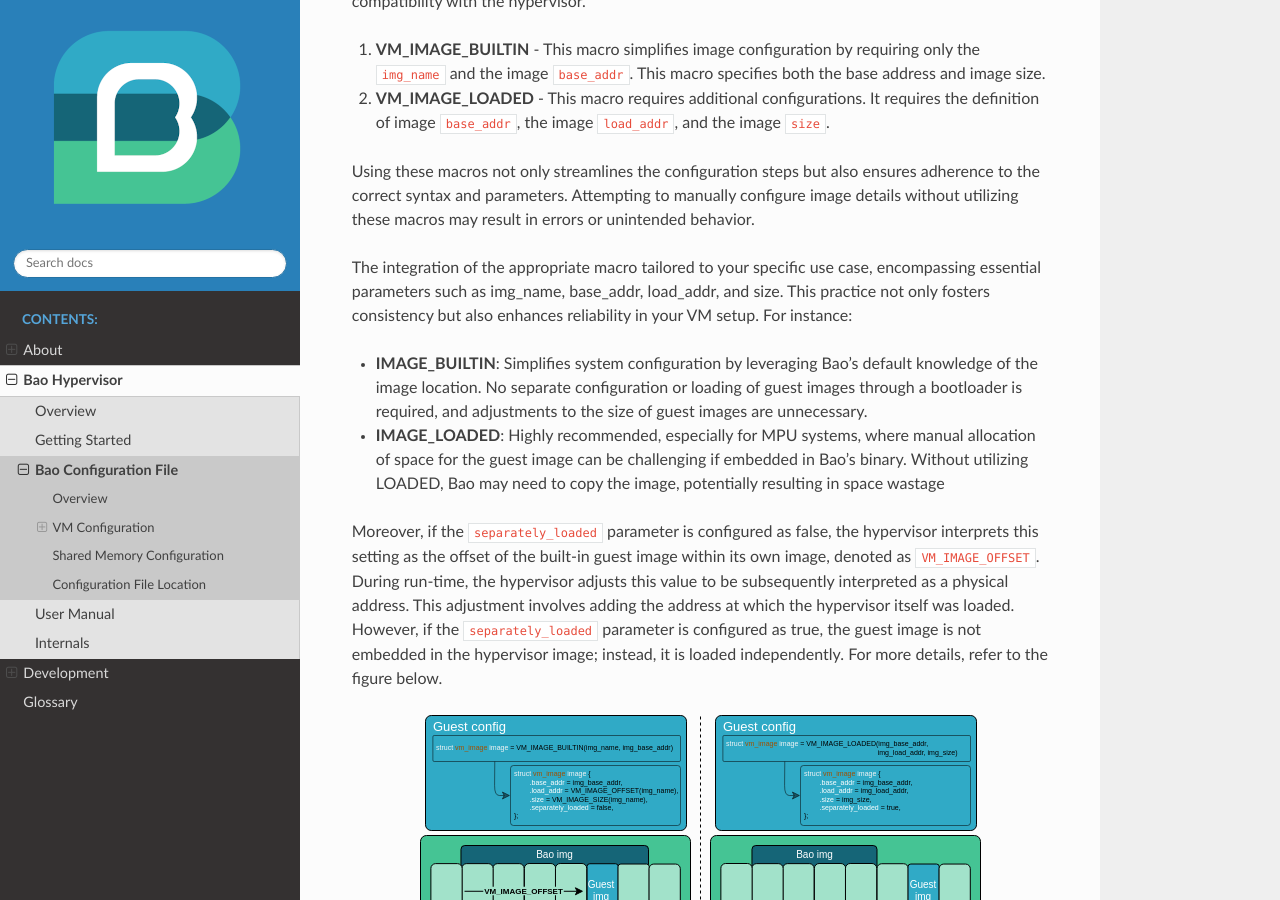
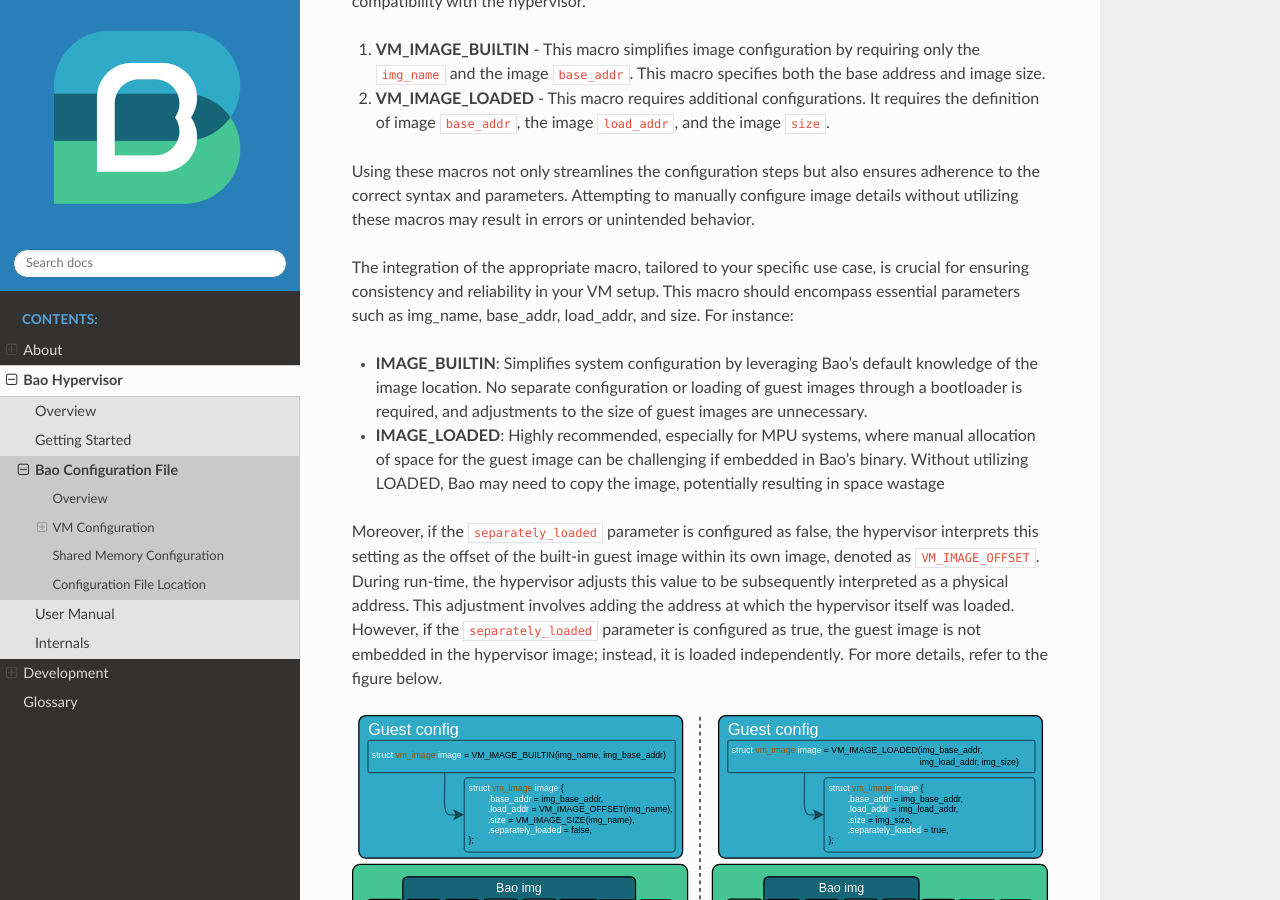
Before and after one commit to bao-project/bao-docs, a Sphinx documentation site: the page built from source/bao_hyp/config.rst, in a window 1280 px wide and 900 px high, scrolled down 3255 px. Built offline with Sphinx 7.4.7 and the Read the Docs theme 2.0.0, drawn with Linux system fonts in a browser that asks for light colours.

Commit message:
fix(guest_image): improve readability
Signed-off-by: Diogo Costa <diogoandreveigacosta@gmail.com>

```diff
--- a/source/bao_hyp/config.rst
+++ b/source/bao_hyp/config.rst
@@ -154,9 +154,9 @@
 correct syntax and parameters. Attempting to manually configure image details without utilizing
 these macros may result in errors or unintended behavior.
 
-The integration of the appropriate macro tailored to your specific use case, encompassing essential
-parameters such as img_name, base_addr, load_addr, and size. This practice not only fosters
-consistency but also enhances reliability in your VM setup. For instance:
+The integration of the appropriate macro, tailored to your specific use case, is crucial for
+ensuring consistency and reliability in your VM setup. This macro should encompass essential
+parameters such as img_name, base_addr, load_addr, and size. For instance:
 
 - **IMAGE_BUILTIN**: Simplifies system configuration by leveraging Bao's default knowledge of the
   image location. No separate configuration or loading of guest images through a bootloader is
@@ -176,6 +176,7 @@
 
 .. figure:: img/guest-image.svg
     :align: center
+    :width: 100%
     :name: vm-image-fig
 
 
```
